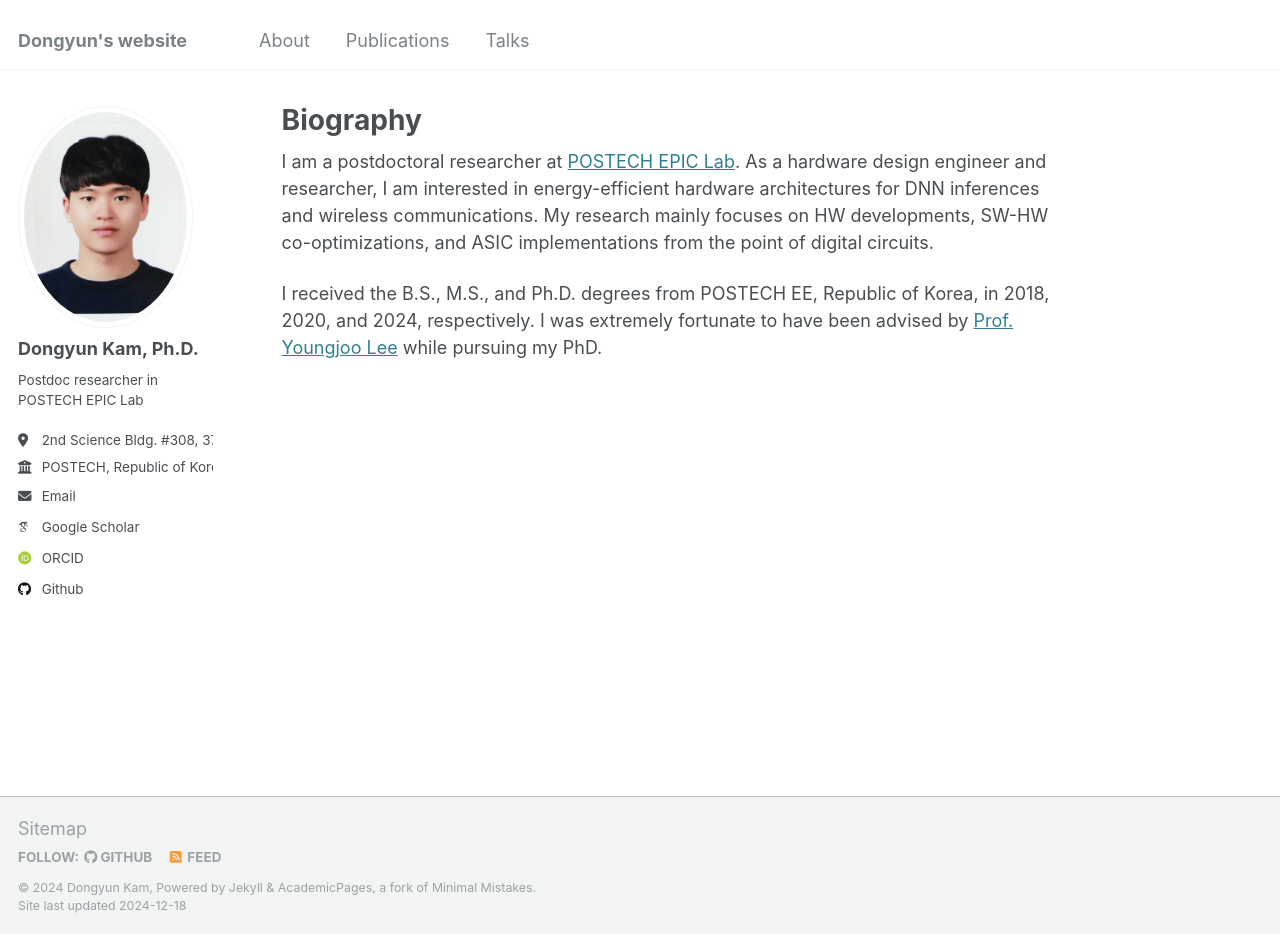
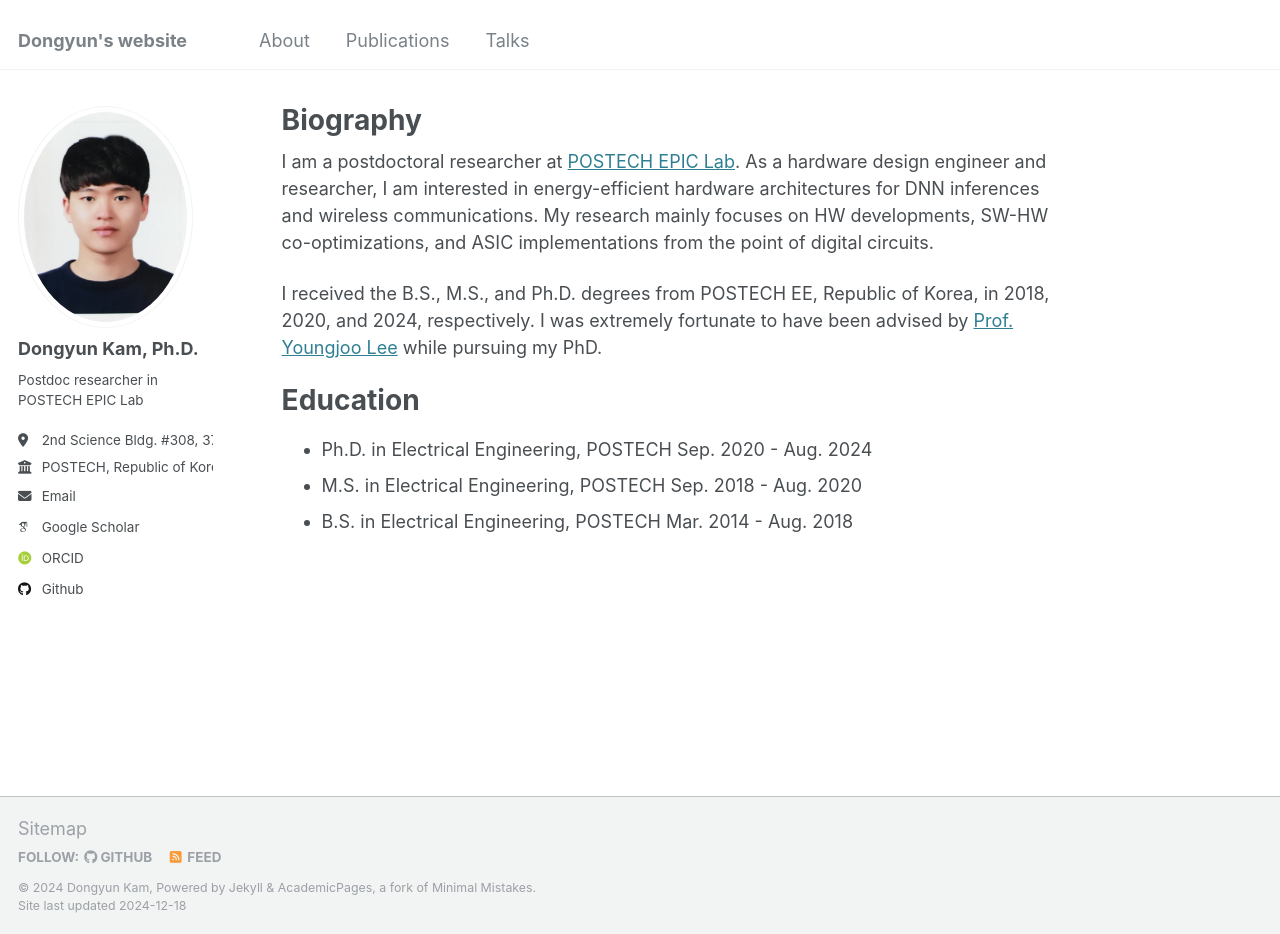
Before and after one commit to Dongyunkam/dongyunkam.github.io, a Jekyll site: the page built from _pages/about.md, in a window 1280 px wide and 934 px high. Built offline with Jekyll 4.4.1, drawn with Linux system fonts in a browser that asks for light colours; some web fonts are replaced.

Commit message:
Update about.md

```diff
--- a/_pages/about.md
+++ b/_pages/about.md
@@ -13,3 +13,12 @@ My research mainly focuses on HW developments, SW-HW co-optimizations, and ASIC
 
 I received the B.S., M.S., and Ph.D. degrees from POSTECH EE, Republic of Korea, in 2018, 2020, and 2024, respectively.
 I was extremely fortunate to have been advised by [Prof. Youngjoo Lee](https://sites.google.com/view/epiclab/member/yjlee?authuser=0) while pursuing my PhD.
+
+Education
+======
+* Ph.D. in Electrical Engineering, POSTECH
+  Sep. 2020 - Aug. 2024
+* M.S. in Electrical Engineering, POSTECH
+  Sep. 2018 - Aug. 2020
+* B.S. in Electrical Engineering, POSTECH
+  Mar. 2014 - Aug. 2018
```
